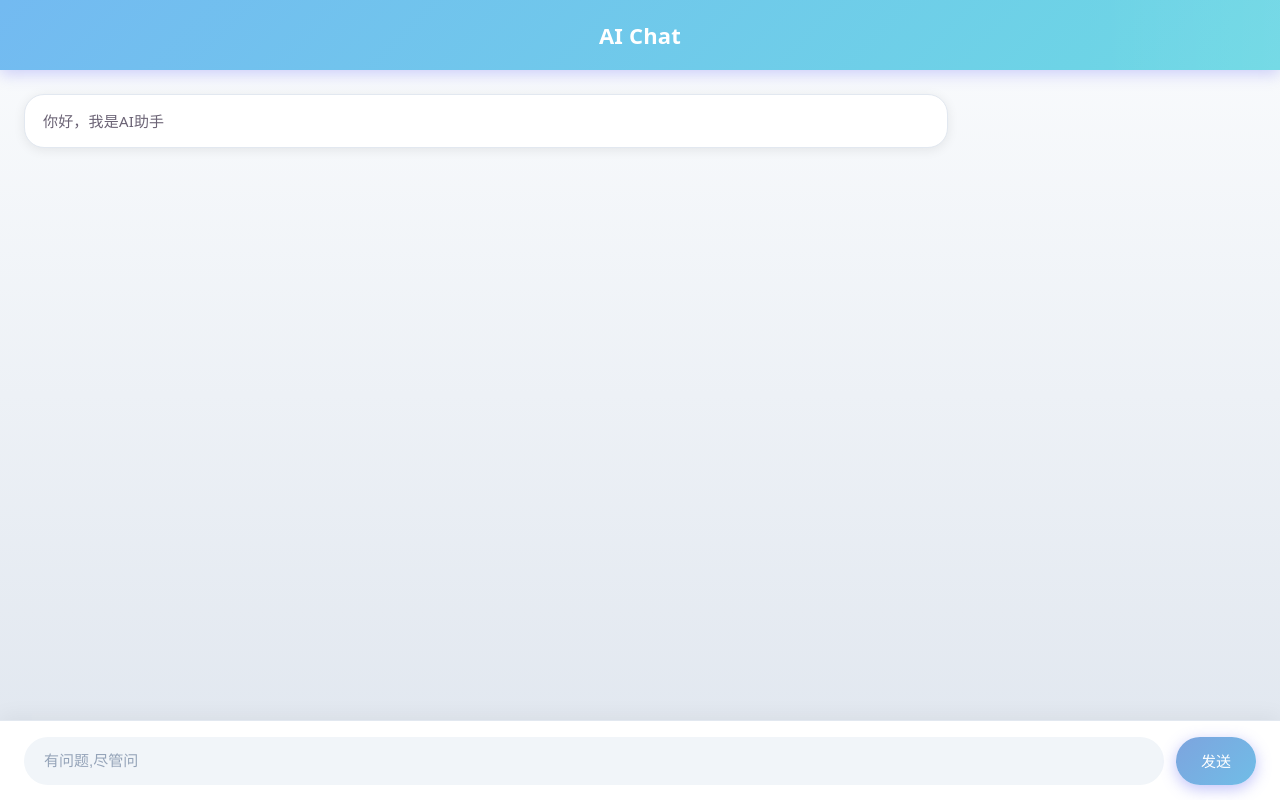
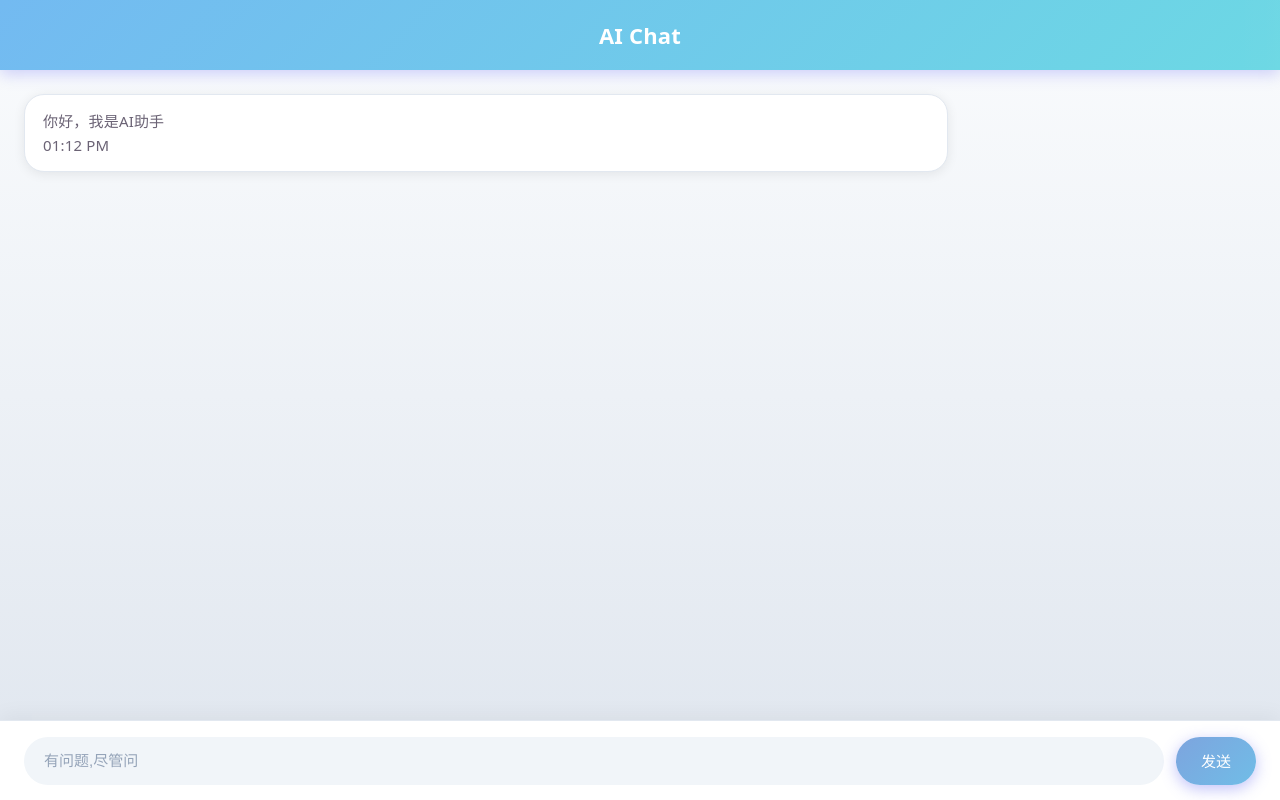
Before and after one commit to raccoan/ai-chat-demo, a React (Vite) app: page / in a window 1280 px wide. Built offline with nearby package versions, Linux system fonts and the light colour scheme; no server answers.

Commit message:
添加消息时间

```diff
--- a/src/App.tsx
+++ b/src/App.tsx
@@ -9,16 +9,30 @@ import type { Message } from './types/message'
 
 import './App.css'
 
+// App.tsx 顶部，组件外
+const STORAGE_KEY = 'chat_messages'   // 存储聊天记录的 key 名称，可以任意取
+const DEFAULT_MESSAGE: Message = {
+  role: 'assistant',
+  content: '你好，我是AI助手',
+  timestamp: Date.now()   // 这里调用是安全的，因为不在 React 渲染内
+}
+
 function App() {
 
   // 添加loading状态
   const [loading, setLoading] = useState(false)
-  const [messages, setMessages] = useState<Message[]>([
-    {
-      role: 'assistant',
-      content: '你好，我是AI助手'
+  const [messages, setMessages] = useState<Message[]>(() => {
+    const stored = localStorage.getItem(STORAGE_KEY)
+    if (stored) {
+      const parsed = JSON.parse(stored)
+      const messagesWithTimestamp = parsed.map((msg: Message) => ({
+        ...msg,
+        timestamp: msg.timestamp ?? Date.now()
+      }))
+      return messagesWithTimestamp
     }
-  ])
+    return [DEFAULT_MESSAGE]
+  })
   // 这是一个处理发送消息的函数，包含以下步骤：
   const handleSend = async (text: string) => {
     setLoading(true)
@@ -28,7 +42,8 @@ function App() {
         ...messages,
         {
           role: 'user',
-          content: text
+          content: text,
+          timestamp: Date.now()
         } as const
       ]
 
@@ -38,7 +53,8 @@ function App() {
         ...prev,
         {
           role: 'assistant',
-          content: ''
+          content: '',
+          timestamp: Date.now()
         }
       ])
 
@@ -50,7 +66,8 @@ function App() {
 
             copy[copy.length - 1] = {
               role: 'assistant',
-              content: text
+              content: text,
+              timestamp: Date.now()
             }
 
             return copy
--- a/src/components/MessageItem.tsx
+++ b/src/components/MessageItem.tsx
@@ -6,10 +6,26 @@ import { oneDark } from 'react-syntax-highlighter/dist/esm/styles/prism'
 
 interface MessageItemProps {
   role: 'user' | 'assistant'
-  content: string
+  content: string,
+  timestamp: number
 }
 
+// MessageItem.tsx
+const formatTime = (timestamp?: number) => {
+  if (!timestamp || isNaN(timestamp)) return ''
+  const date = new Date(timestamp)
+  // 检查是否有效
+  if (isNaN(date.getTime())) return ''
+  return date.toLocaleTimeString([], { hour: '2-digit', minute: '2-digit' })
+}
+
+// JSX 中
+
+
 function MessageItem(props: MessageItemProps) {
+  const time = new Date(props.timestamp).toLocaleTimeString([], { hour: '2-digit', minute: '2-digit' })
+
+  console.log(props.timestamp, typeof props.timestamp)
   return (
     <div
       className={
@@ -40,6 +56,7 @@ function MessageItem(props: MessageItemProps) {
       >
         {props.content}
       </ReactMarkdown>
+      <div className="message-time">{formatTime(props.timestamp)}</div>
     </div>
   )
 }
--- a/src/components/MessageList.tsx
+++ b/src/components/MessageList.tsx
@@ -21,6 +21,7 @@ function MessageList(props: MessageListProps) {
           key={index}
           role={item.role}
           content={item.content}
+          timestamp={item.timestamp}
         />
       ))}
 
--- a/src/types/message.ts
+++ b/src/types/message.ts
@@ -1,4 +1,5 @@
 export interface Message {
   role: 'user' | 'assistant';
-  content: string
+  content: string,
+  timestamp: number
 }
```
